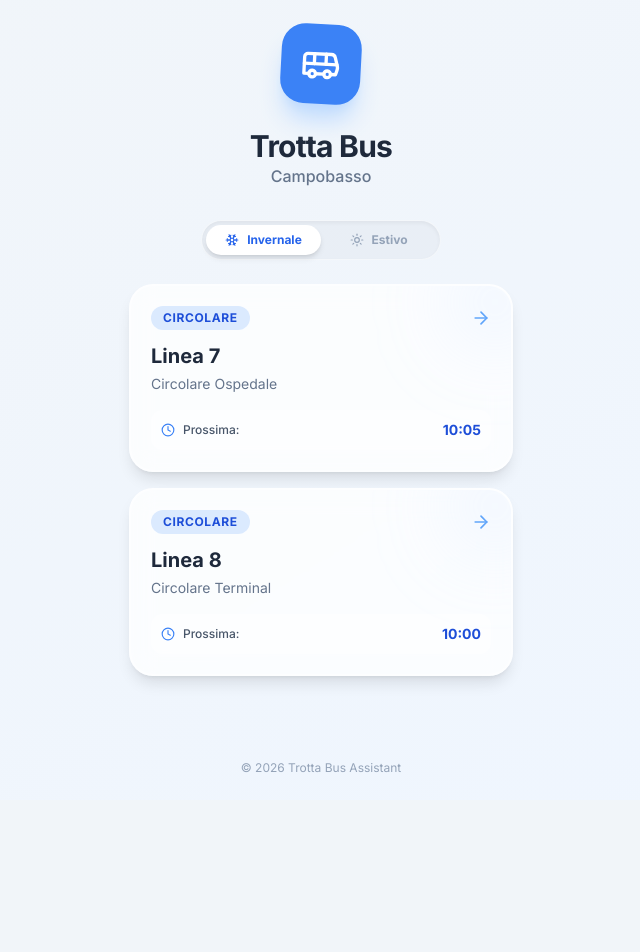
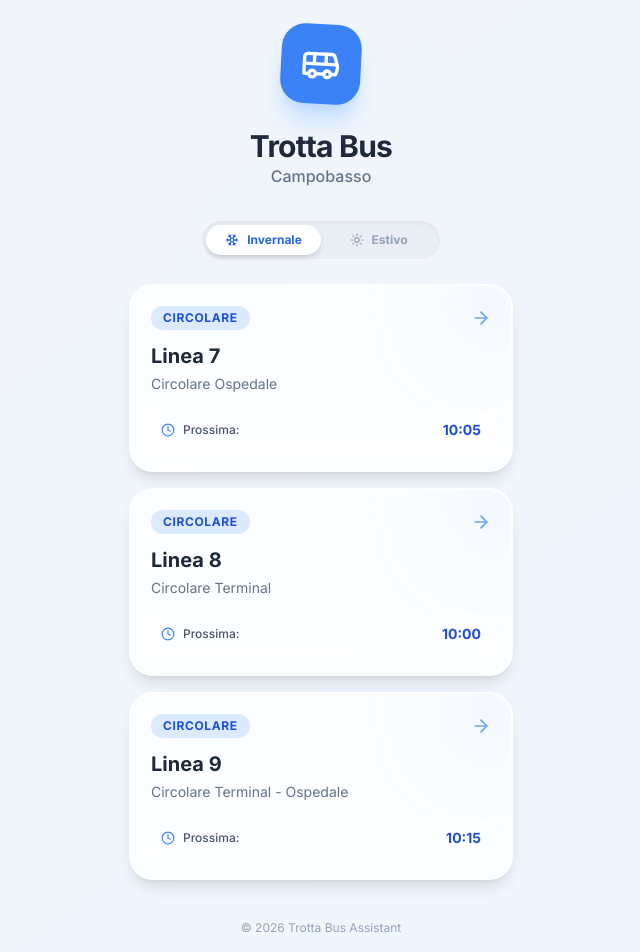
Before and after one commit to seipher91/trotta-bus-campobasso, a React (Vite) app: page / in a window 1280 px wide. Shown: the top 952 px of the page, without its empty margins (319-959 px from the left). Before the commit the page ends 800 px from the top, so only its background shows below. Built offline with nearby package versions, Linux system fonts and the light colour scheme.

Commit message:
feat: Add Line 9 data for both winter and summer schedules and update package version.

```diff
--- a/App.tsx
+++ b/App.tsx
@@ -1,7 +1,7 @@
 import React, { useState, useEffect, useMemo } from 'react';
 import { ArrowLeft, Bus, ChevronDown, Clock } from 'lucide-react';
-import { LINE_7_WINTER_DATA, LINE_8_WINTER_DATA } from './constants';
-import { LINE_7_SUMMER_DATA, LINE_8_SUMMER_DATA } from './constants_summer';
+import { LINE_7_WINTER_DATA, LINE_8_WINTER_DATA, LINE_9_WINTER_DATA } from './constants';
+import { LINE_7_SUMMER_DATA, LINE_8_SUMMER_DATA, LINE_9_SUMMER_DATA } from './constants_summer';
 import { Season } from './types';
 import { getInitialSeason, getClosestTimeIndex } from './utils/season';
 import Timeline from './components/Timeline';
@@ -10,8 +10,8 @@ import SeasonToggle from './components/SeasonToggle';
 // Define the available views
 type View = 'home' | 'detail';
 
-const WINTER_LINES = [LINE_7_WINTER_DATA, LINE_8_WINTER_DATA];
-const SUMMER_LINES = [LINE_7_SUMMER_DATA, LINE_8_SUMMER_DATA];
+const WINTER_LINES = [LINE_7_WINTER_DATA, LINE_8_WINTER_DATA, LINE_9_WINTER_DATA];
+const SUMMER_LINES = [LINE_7_SUMMER_DATA, LINE_8_SUMMER_DATA, LINE_9_SUMMER_DATA];
 
 function App() {
   const [view, setView] = useState<View>('home');
--- a/constants.ts
+++ b/constants.ts
@@ -63,3 +63,55 @@ export const LINE_8_WINTER_DATA: LineData = {
     }
   ]
 };
+
+export const LINE_9_WINTER_DATA: LineData = {
+  id: 'line-9',
+  name: 'Linea 9',
+  description: 'Circolare Terminal - Ospedale',
+  schedules: [
+    {
+      stopName: 'Terminal',
+      times: ['07:20', '07:45', '08:10', '08:35', '09:00', '09:25', '09:50', '10:15', '10:40', '11:05', '11:30', '11:55', '12:20', '12:45', '14:00']
+    },
+    {
+      stopName: 'Sarpulle 1',
+      times: ['07:21', '07:46', '08:11', '08:36', '09:01', '09:26', '09:51', '10:16', '10:41', '11:06', '11:31', '11:56', '12:21', '12:46', '14:01']
+    },
+    {
+      stopName: 'SP143 1',
+      times: ['07:23', '07:48', '08:13', '08:38', '09:03', '09:28', '09:53', '10:18', '10:43', '11:08', '11:33', '11:58', '12:23', '12:48', '14:03']
+    },
+    {
+      stopName: 'Cardarelli 1',
+      times: ['07:28', '07:53', '08:18', '08:43', '09:08', '09:33', '09:58', '10:23', '10:48', '11:13', '11:38', '12:03', '12:28', '12:53', '14:08']
+    },
+    {
+      stopName: 'Collegio Medico 1',
+      times: ['07:30', '07:55', '08:20', '08:45', '09:10', '09:35', '10:00', '10:25', '10:50', '11:15', '11:40', '12:05', '12:30', '12:55', '14:10']
+    },
+    {
+      stopName: 'Cattolica',
+      times: ['07:32', '07:57', '08:22', '08:47', '09:12', '09:37', '10:02', '10:27', '10:52', '11:17', '11:42', '12:07', '12:32', '12:57', '14:12']
+    },
+    {
+      stopName: 'Collegio Medico 2',
+      times: ['07:34', '07:59', '08:24', '08:49', '09:14', '09:39', '10:04', '10:29', '10:54', '11:19', '11:44', '12:09', '12:34', '12:59', '14:14']
+    },
+    {
+      stopName: 'Cardarelli 2',
+      times: ['07:36', '08:01', '08:26', '08:51', '09:16', '09:41', '10:06', '10:31', '10:56', '11:21', '11:46', '12:11', '12:36', '13:01', '14:16']
+    },
+    {
+      stopName: 'SP143 2',
+      times: ['07:38', '08:03', '08:28', '08:53', '09:18', '09:43', '10:08', '10:33', '10:58', '11:23', '11:48', '12:13', '12:38', '13:03', '14:18']
+    },
+    {
+      stopName: 'Sarpulle 2',
+      times: ['07:43', '08:08', '08:33', '08:58', '09:23', '09:48', '10:13', '10:38', '11:03', '11:28', '11:53', '12:18', '12:43', '13:08', '14:23']
+    },
+    {
+      stopName: 'Terminal',
+      times: ['07:45', '08:10', '08:35', '09:00', '09:25', '09:50', '10:15', '10:40', '11:05', '11:30', '11:55', '12:20', '12:45', '13:10', '14:25']
+    }
+  ]
+};
--- a/constants_summer.ts
+++ b/constants_summer.ts
@@ -63,3 +63,55 @@ export const LINE_8_SUMMER_DATA: LineData = {
         }
     ]
 };
+
+export const LINE_9_SUMMER_DATA: LineData = {
+    id: 'line-9-summer',
+    name: 'Linea 9',
+    description: 'Circolare Terminal - Ospedale (Estivo)',
+    schedules: [
+        {
+            stopName: 'Terminal',
+            times: ['07:20', '07:45', '08:10', '08:35', '09:00', '09:25', '09:50', '10:15', '10:40', '11:05', '11:30', '11:55', '12:20', '12:45', '14:00']
+        },
+        {
+            stopName: 'Sarpulle 1',
+            times: ['07:21', '07:46', '08:11', '08:36', '09:01', '09:26', '09:51', '10:16', '10:41', '11:06', '11:31', '11:56', '12:21', '12:46', '14:01']
+        },
+        {
+            stopName: 'SP143 1',
+            times: ['07:23', '07:48', '08:13', '08:38', '09:03', '09:28', '09:53', '10:18', '10:43', '11:08', '11:33', '11:58', '12:23', '12:48', '14:03']
+        },
+        {
+            stopName: 'Cardarelli 1',
+            times: ['07:28', '07:53', '08:18', '08:43', '09:08', '09:33', '09:58', '10:23', '10:48', '11:13', '11:38', '12:03', '12:28', '12:53', '14:08']
+        },
+        {
+            stopName: 'Collegio Medico 1',
+            times: ['07:30', '07:55', '08:20', '08:45', '09:10', '09:35', '10:00', '10:25', '10:50', '11:15', '11:40', '12:05', '12:30', '12:55', '14:10']
+        },
+        {
+            stopName: 'Cattolica',
+            times: ['07:32', '07:57', '08:22', '08:47', '09:12', '09:37', '10:02', '10:27', '10:52', '11:17', '11:42', '12:07', '12:32', '12:57', '14:12']
+        },
+        {
+            stopName: 'Collegio Medico 2',
+            times: ['07:34', '07:59', '08:24', '08:49', '09:14', '09:39', '10:04', '10:29', '10:54', '11:19', '11:44', '12:09', '12:34', '12:59', '14:14']
+        },
+        {
+            stopName: 'Cardarelli 2',
+            times: ['07:36', '08:01', '08:26', '08:51', '09:16', '09:41', '10:06', '10:31', '10:56', '11:21', '11:46', '12:11', '12:36', '13:01', '14:16']
+        },
+        {
+            stopName: 'SP143 2',
+            times: ['07:38', '08:03', '08:28', '08:53', '09:18', '09:43', '10:08', '10:33', '10:58', '11:23', '11:48', '12:13', '12:38', '13:03', '14:18']
+        },
+        {
+            stopName: 'Sarpulle 2',
+            times: ['07:43', '08:08', '08:33', '08:58', '09:23', '09:48', '10:13', '10:38', '11:03', '11:28', '11:53', '12:18', '12:43', '13:08', '14:23']
+        },
+        {
+            stopName: 'Terminal',
+            times: ['07:45', '08:10', '08:35', '09:00', '09:25', '09:50', '10:15', '10:40', '11:05', '11:30', '11:55', '12:20', '12:45', '13:10', '14:25']
+        }
+    ]
+};
--- a/package.json
+++ b/package.json
@@ -1,7 +1,7 @@
 {
   "name": "trotta-bus-campobasso",
   "private": true,
-  "version": "0.0.3",
+  "version": "0.0.4",
   "type": "module",
   "scripts": {
     "dev": "vite",
```
